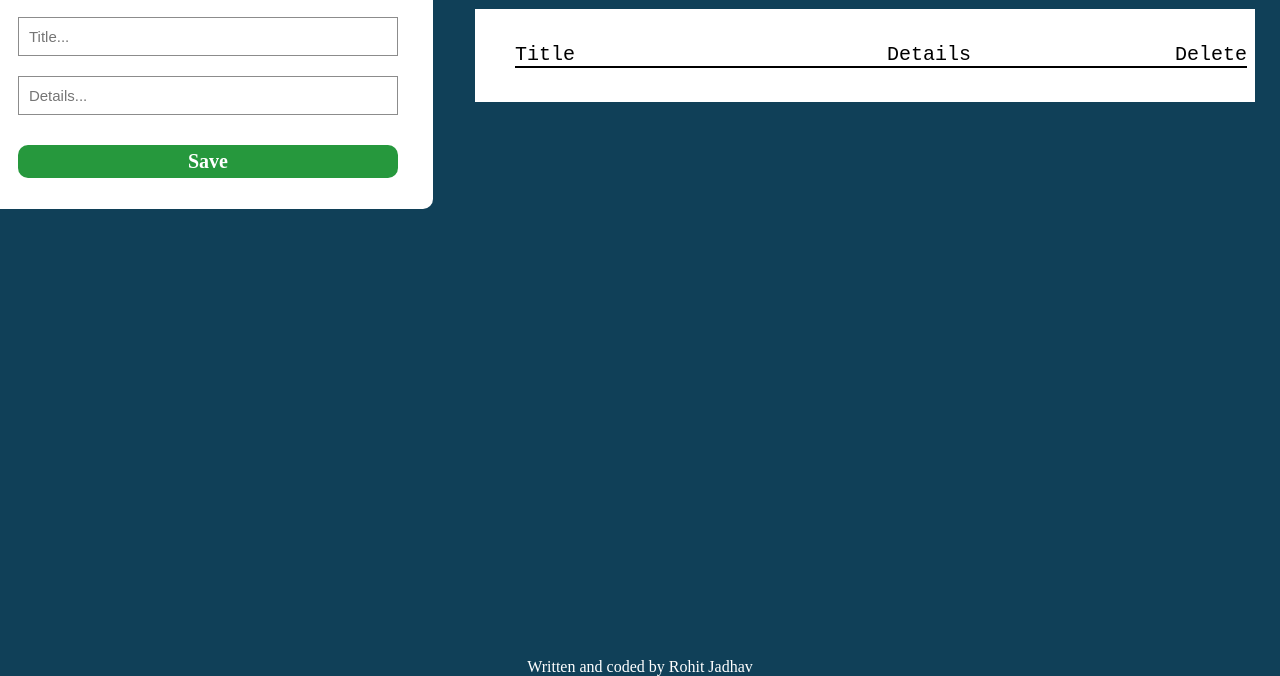
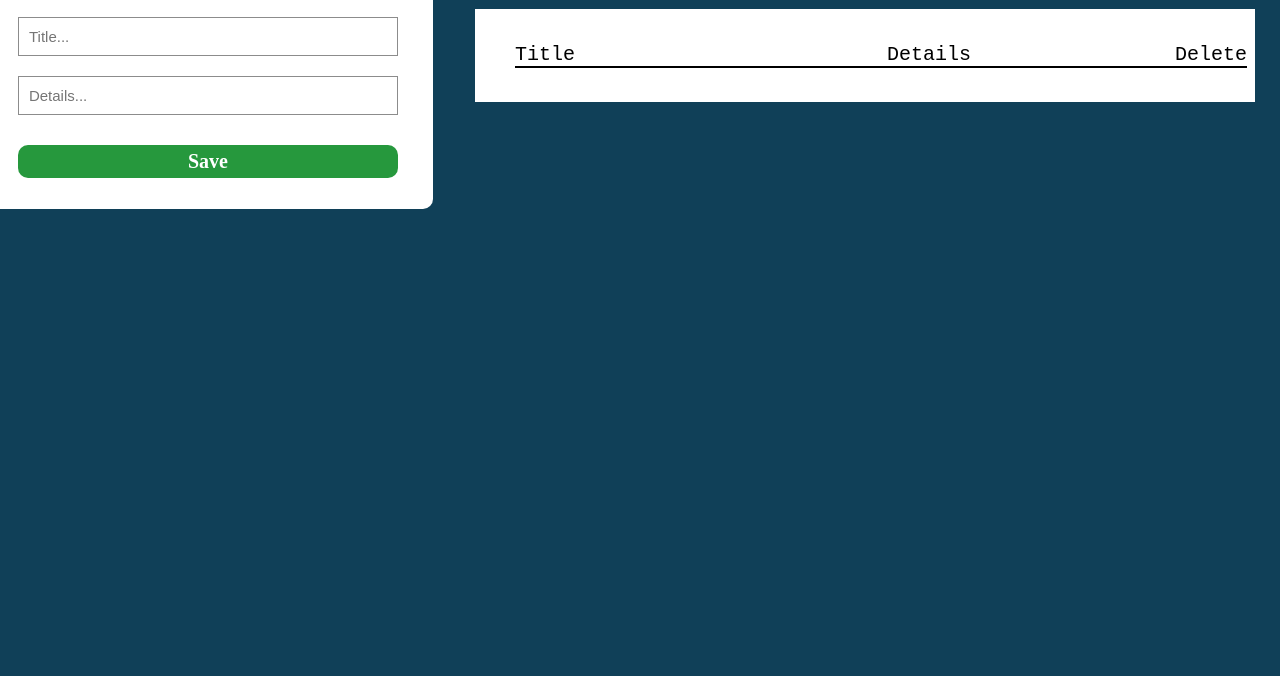
Before and after one commit to Shashikantkandekar/Shashikantkandekar-WT_Mini_Project2-ToDo-WebApp, a plain HTML site: page index.html in a window 1280 px wide. Shown: the part 124-800 px from the top of the page. Drawn offline with Linux system fonts and the light colour scheme.

Commit message:
Update index.html

```diff
--- a/index.html
+++ b/index.html
@@ -29,9 +29,7 @@
             </ul>
 
         </div>
-        <footer>
-            <a style=" text-decoration: none; color: #fff;" href="https://www.linkedin.com/in/rohit-jadhav01">Written and coded by Rohit Jadhav</a>
-          </footer>
+
     </section>
     <script src="index.js"></script>
 </body>
```
